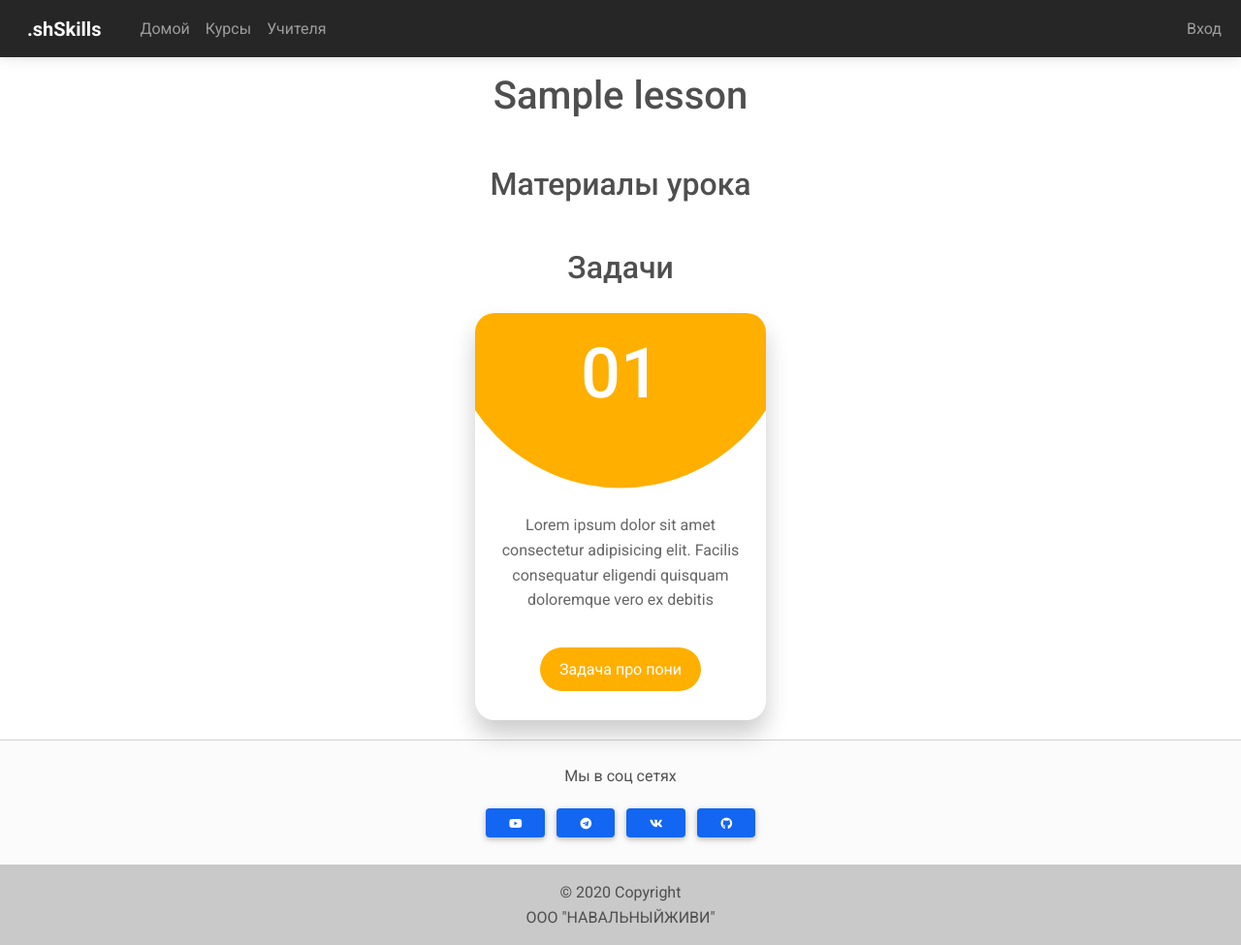
After one commit to yeezy-na-izi/.shSkill, a Django app: page /courses/1/1 in a window 1280 px wide. The commit adds this page. Shown: the whole page at 97% size. Run offline with Django 3.2, Linux system fonts and the light colour scheme; tables that the repository leaves empty hold one stand-in row (values such as "Sample post"); some libraries are stand-ins or nearby versions.

Commit message:
add tasks block in lesson

```diff
--- a/back/education/models.py
+++ b/back/education/models.py
@@ -7,8 +7,14 @@ class Task(models.Model):
         verbose_name = 'Задача'
         verbose_name_plural = 'Задачи'
 
+    colors = (
+        ('#ffaf00', 'Желтый'),
+        ('#da2268', 'Розовый'),
+        ('#bb02ff', 'Фиолетовый')
+    )
     title = models.CharField(verbose_name='Название', max_length=100)
     description = models.TextField(verbose_name='Условие задачи')
+    color = models.CharField(verbose_name='Цвет', choices=colors, max_length=7)
 
     def __str__(self):
         return self.title
--- a/back/education/urls.py
+++ b/back/education/urls.py
@@ -4,5 +4,6 @@ from . import views
 urlpatterns = [
     path('', views.home, name='home'),
     path('courses/', views.courses_list, name='courses'),
-    path('courses/<course_id>', views.unique_course, name='unique_course')
+    path('courses/<course_id>', views.unique_course, name='unique_course'),
+    path('courses/<course_id>/<pk>', views.tasks, name='unique_course')
 ]
--- a/back/education/views.py
+++ b/back/education/views.py
@@ -7,14 +7,12 @@ from django.utils.encoding import force_bytes, force_text
 from django.utils.http import urlsafe_base64_encode, urlsafe_base64_decode
 from django.core.mail import EmailMessage
 
-
 from user.models import Account, Student
 from user.forms import LoginUserForm, CreateUserForm
 from user.utils import token_generator
 
-
 from education.forms import CreateCourse
-from education.models import Course
+from education.models import Course, Lesson
 
 
 def login_and_register(request):
@@ -84,3 +82,9 @@ def courses_list(request):
     context = {'courses': l_courses,
                'form': form}
     return render(request, 'education/courses/index.html', context)
+
+
+def tasks(request, course_id, pk):
+    lesson = Lesson.objects.get(pk=pk)
+    context = {'lesson': lesson}
+    return render(request, 'education/lesson/index.html', context)
--- a/back/static/css/style.css
+++ b/back/static/css/style.css
@@ -74,7 +74,7 @@
 .lesson-container
 {
     position: relative;
-    width: 1150px;
+    width: 100%;
     padding 20px;
     display: flex;
     justify-content: center;
@@ -112,7 +112,7 @@
 {
     position: absolute;
     bottom: 10px;
-    page-break-after: 20px;
+    padding: 20px;
     text-align: center;
 }
 .lesson-container .lesson-card .lesson-content p
--- a/back/templates/education/courses/index.html
+++ b/back/templates/education/courses/index.html
@@ -41,7 +41,7 @@
 
 {% if request.user.is_admin %}
 
-{% include 'education/includes/modal_window.html' %}
+{% include 'education/courses/modal_window.html' %}
 
 {% endif %}
 
--- a/back/templates/education/lesson/index.html
+++ b/back/templates/education/lesson/index.html
@@ -1,66 +1,8 @@
-<div class="lesson-container">
-        <div class="lesson-card">
-            <div class="lesson-circle">
-                <h2>
-                    01
-                </h2>
-            </div>
-            <div class="lesson-content">
-                <p>
-                    Lorem ipsum dolor sit amet consectetur adipisicing elit. Facilis consequatur
-                    eligendi quisquam doloremque vero ex debitis
-                </p>
-                <a href="#">
-                    Страница урока
-                </a>
-            </div>
-        </div>
-        <div class="lesson-card">
-            <div class="lesson-circle">
-                <h2>
-                    02
-                </h2>
-            </div>
-            <div class="lesson-content">
-                <p>
-                    Lorem ipsum dolor sit amet consectetur adipisicing elit. Facilis consequatur
-                    eligendi quisquam doloremque vero ex debitis
-                </p>
-                <a href="#">
-                    Страница урока
-                </a>
-            </div>
-        </div>
-        <div class="lesson-card">
-            <div class="lesson-circle">
-                <h2>
-                    03
-                </h2>
-            </div>
-            <div class="lesson-content">
-                <p>
-                    Lorem ipsum dolor sit amet consectetur adipisicing elit. Facilis consequatur
-                    eligendi quisquam doloremque vero ex debitis
-                </p>
-                <a href="#">
-                    Страница урока
-                </a>
-            </div>
-        </div>
-        <div class="lesson-card">
-            <div class="lesson-circle">
-                <h2>
-                    03
-                </h2>
-            </div>
-            <div class="lesson-content">
-                <p>
-                    Lorem ipsum dolor sit amet consectetur adipisicing elit. Facilis consequatur
-                    eligendi quisquam doloremque vero ex debitis
-                </p>
-                <a href="#">
-                    Страница урока
-                </a>
-            </div>
-        </div>
-    </div>
+{% extends "extends/index.html" %}
+{% load static %}
+{% block content %}
+<center class='mt-3'><h1>{{ lesson }}</h1></center>
+
+{% include 'education/lesson/materials.html' %}
+{% include 'education/lesson/tasks.html' %}
+{% endblock %}
--- /dev/null
+++ b/back/templates/education/lesson/materials.html
@@ -0,0 +1 @@
+<center class="mt-5"><h2>Материалы урока</h2></center>
--- /dev/null
+++ b/back/templates/education/lesson/tasks.html
@@ -0,0 +1,25 @@
+<center class="mt-5"><h2>Задачи</h2></center>
+<div class="lesson-container">
+    {% for task in lesson.tasks.all %}
+    <div class="lesson-card">
+        <div class="lesson-circle" style="background:{{task.color}}">
+            <h2>
+                {% if forloop.counter > 9 %}
+                {{ forloop.counter }}
+                {% else %}
+                0{{ forloop.counter }}
+                {% endif %}
+            </h2>
+        </div>
+        <div class="lesson-content">
+            <p>
+                Lorem ipsum dolor sit amet consectetur adipisicing elit. Facilis consequatur
+                eligendi quisquam doloremque vero ex debitis
+            </p>
+            <a href="#" style="background:{{task.color}}">
+                Задача про пони
+            </a>
+        </div>
+    </div>
+    {% endfor %}
+</div>
--- a/back/templates/education/unique_course/index.html
+++ b/back/templates/education/unique_course/index.html
@@ -7,8 +7,9 @@
     <p class="mt-2">{{ course.description|linebreaks }}</p>
     {% for lesson in course.lessons.all %}
     <div class="row">
-        <div class="alert alert-light shadow-5 col-md mt-2 card-animation" role="alert" data-mdb-color="light">
-            <h3>{{ lesson }}</h3>
+        <div class="alert alert-light shadow-5 col-md mt-2 card-animation"
+             onclick="window.location='/courses/{{ course.course_id }}/{{ lesson.pk }}';">
+            <h3>{{ forloop.counter }}) {{ lesson }}</h3>
             <p class="mt-2">
                 {{ lesson.description }}
             </p>
```
